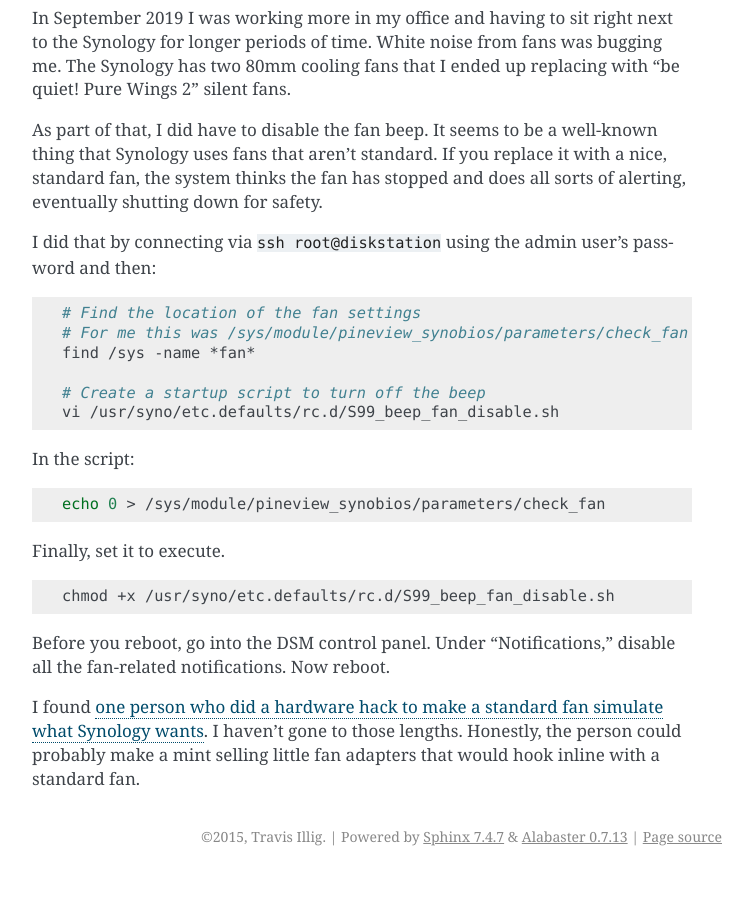
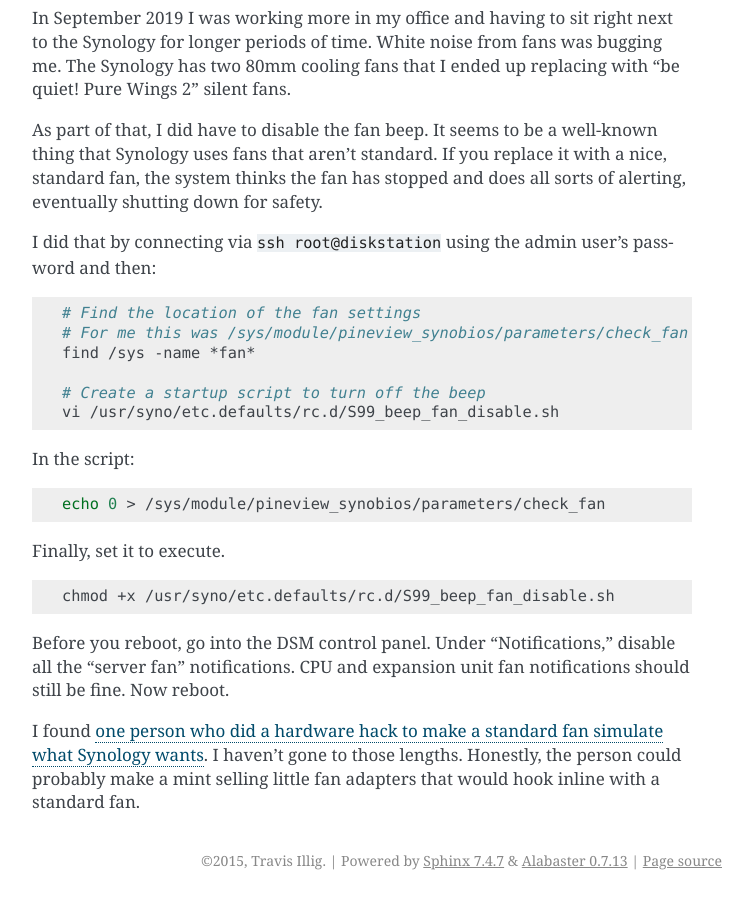
Before and after one commit to tillig/mediacenter, a Sphinx documentation site: the page built from docs/hardware/server/synologyds1010.rst, in a window 1280 px wide and 900 px high, scrolled down 2211 px. Shown: the whole window, without its empty margins (388-1141 px from the left). Built offline with Sphinx 7.4.7, drawn with Linux system fonts in a browser that asks for light colours; before the commit the page ends 3087 px from its top, so only the background shows below that.

Commit message:
Fixed warnings that need to be disabled.

```diff
--- a/docs/hardware/server/synologyds1010.rst
+++ b/docs/hardware/server/synologyds1010.rst
@@ -68,6 +68,6 @@
 
     chmod +x /usr/syno/etc.defaults/rc.d/S99_beep_fan_disable.sh
 
-Before you reboot, go into the DSM control panel. Under "Notifications," disable all the fan-related notifications. Now reboot.
+Before you reboot, go into the DSM control panel. Under "Notifications," disable all the "server fan" notifications. CPU and expansion unit fan notifications should still be fine. Now reboot.
 
 I found `one person who did a hardware hack to make a standard fan simulate what Synology wants <http://www.askrprojects.net/other/synofan/index.html>`_. I haven't gone to those lengths. Honestly, the person could probably make a mint selling little fan adapters that would hook inline with a standard fan.
```
